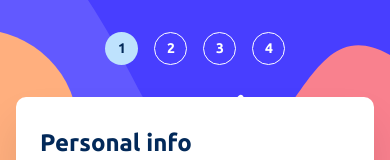
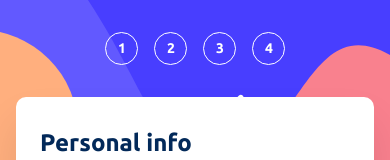
Before and after one commit to g-akca/multi-step-form, a React (Vite) app: page / in a window 390 px wide. Shown: the top 160 px of the page. Built offline with nearby package versions, Linux system fonts and the light colour scheme.

Commit message:
Make steps array in StepList more detailed for tablet responsiveness

```diff
--- a/src/components/nav/StepItem.jsx
+++ b/src/components/nav/StepItem.jsx
@@ -1,6 +1,6 @@
-function StepItem({ number, current }) {
+function StepItem({ number, title, isCurrent }) {
   return (
-    <div className={`rounded-full w-8.25 aspect-square flex justify-center items-center text-[14px] leading-[120%] tracking-[-1px] font-bold ${current ? "bg-blue-200 text-blue-950" : "text-white border border-white"}`}>
+    <div className={`rounded-full w-8.25 aspect-square flex justify-center items-center text-[14px] leading-[120%] tracking-[-1px] font-bold ${isCurrent ? "bg-blue-200 text-blue-950" : "text-white border border-white"}`}>
       {number}
     </div>
   )
--- a/src/components/nav/StepList.jsx
+++ b/src/components/nav/StepList.jsx
@@ -1,6 +1,23 @@
 import StepItem from "./StepItem";
 
-const steps = [1, 2, 3, 4];
+const steps = [
+  {
+    number: 1,
+    title: "Your Info"
+  },
+  {
+    number: 2,
+    title: "Select Plan"
+  },
+  {
+    number: 3,
+    title: "Add-Ons"
+  },
+  {
+    number: 4,
+    title: "Summary"
+  }
+];
 
 function StepList({ currentStep }) {
   return (
@@ -8,9 +25,10 @@ function StepList({ currentStep }) {
       <div className="contents tablet:flex tablet:flex-col tablet:gap-8 tablet:py-10 tablet:px-6 tablet:bg-[url('/images/bg-sidebar-desktop.svg')] tablet:bg-no-repeat tablet:bg-cover tablet:bg-bottom-left tablet:rounded-[10px]">
         {steps.map(step => (
           <StepItem
-            key={step}
-            number={step}
-            current={step === currentStep || (step === 4 && currentStep === 5)}
+            key={step.number}
+            number={step.number}
+            title={step.title}
+            isCurrent={step === currentStep || (step === 4 && currentStep === 5)}
           />
         ))}
       </div>
```
